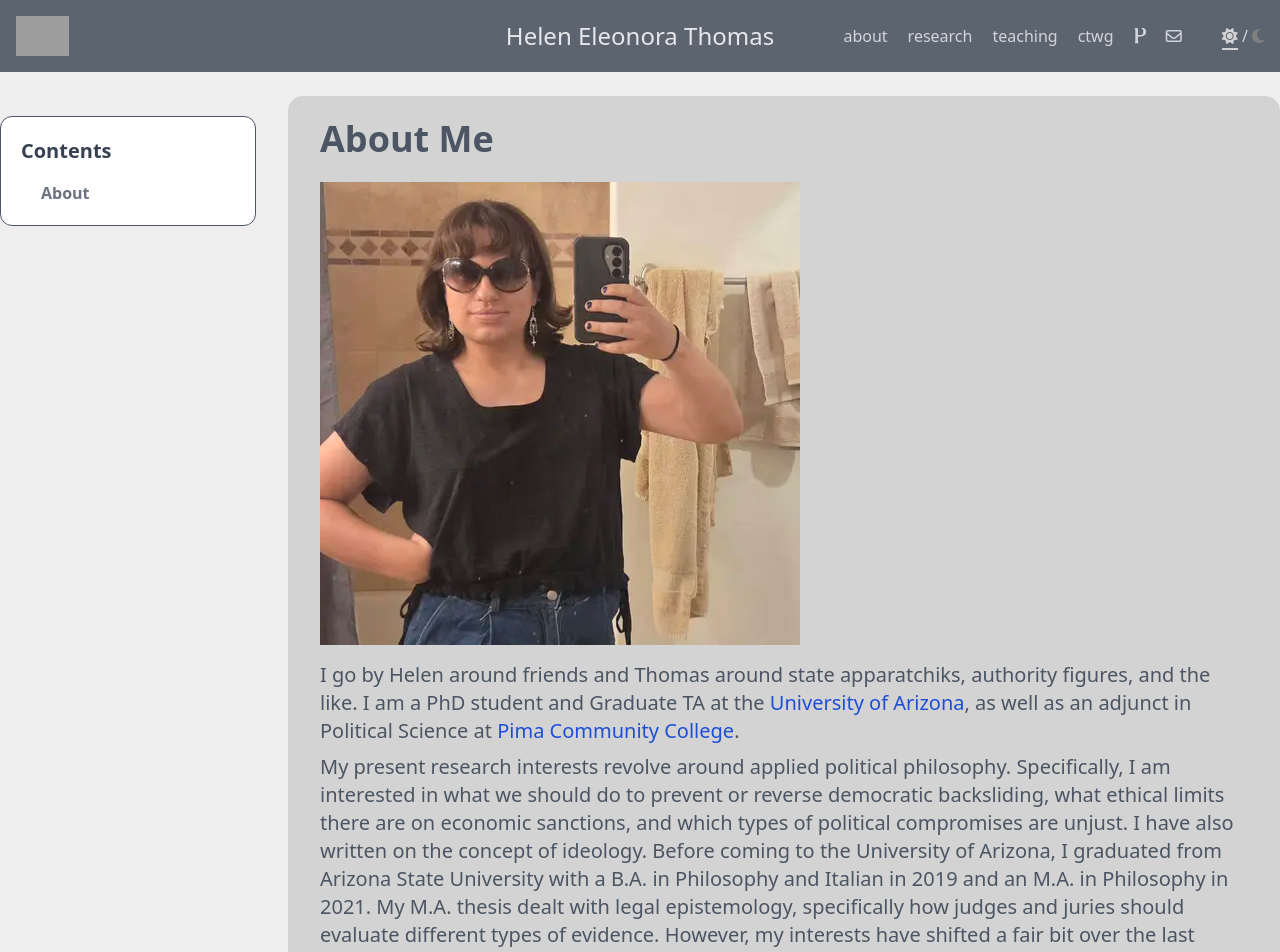
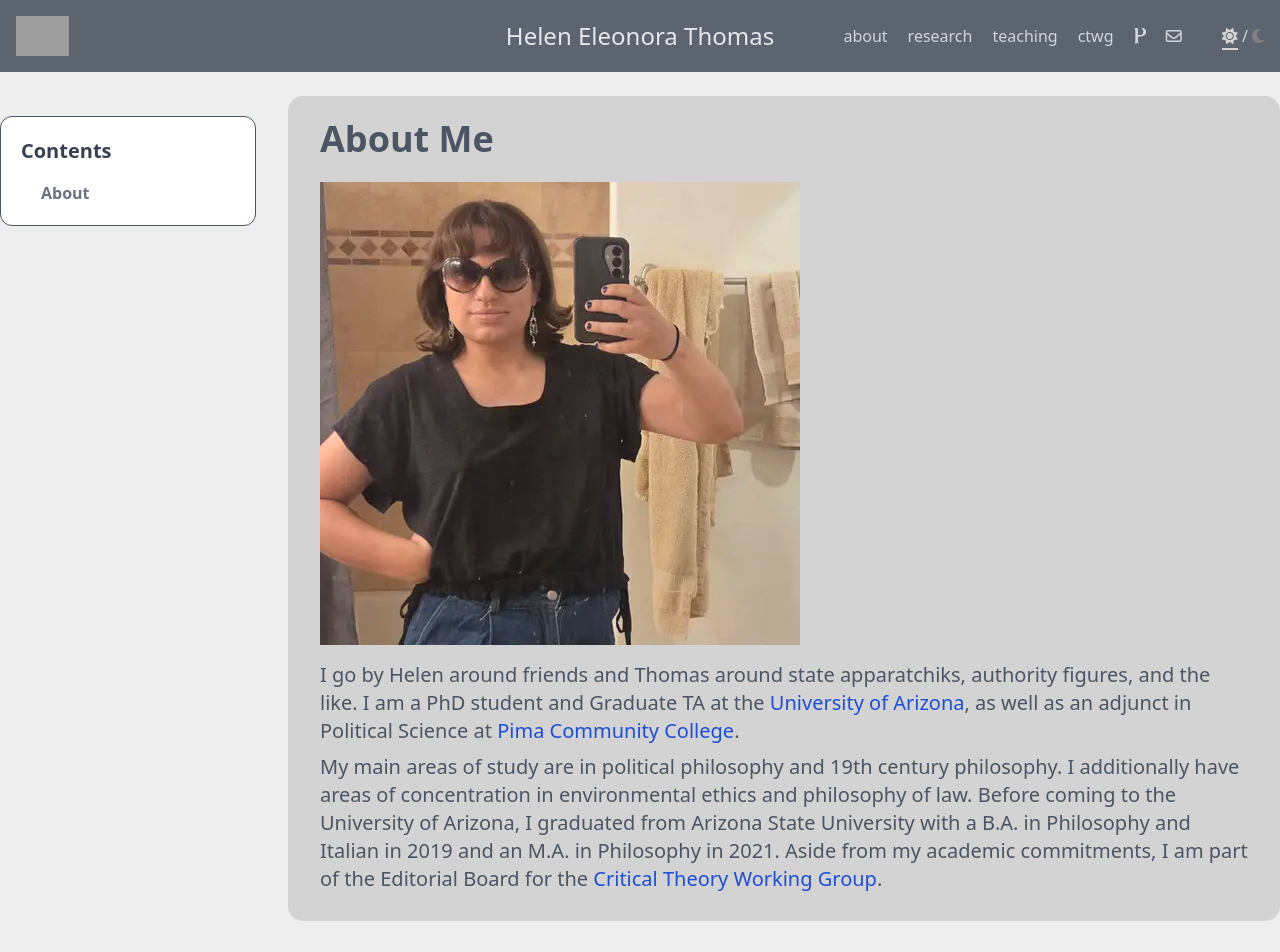
Before and after one commit to samueljthomasphilosophy/helen, a SvelteKit app: page /about in a window 1280 px wide. Shown: the top 952 px of the page. Built offline with nearby package versions, Linux system fonts and the light colour scheme; grey boxes are pictures that could not be loaded.

Commit message:
Update +page.svelte

```diff
--- a/src/routes/about/+page.svelte
+++ b/src/routes/about/+page.svelte
@@ -23,9 +23,9 @@
                 as well as an adjunct in Political Science at <a class="text-blue-700 hover:underline" href="https://www.pima.edu/"
                 >Pima Community College</a>.
                 </p> <p class="text-xl py-1">
-                My present research interests revolve around applied political philosophy. Specifically, I am interested in what we should do to prevent or reverse democratic backsliding, what ethical limits there are on economic sanctions, and which types of political compromises are unjust. I have also written on the concept of ideology.
+                My main areas of study are in political philosophy and 19th century philosophy. I additionally have areas of concentration in environmental ethics and philosophy of law.
 
-                Before coming to the University of Arizona, I graduated from Arizona State University with a B.A. in Philosophy and Italian in 2019 and an M.A. in Philosophy in 2021. My M.A. thesis dealt with legal epistemology, specifically how judges and juries should evaluate different types of evidence. However, my interests have shifted a fair bit over the last couple years. Aside from my academic commitments, I am part of the Editorial Board for the
+                Before coming to the University of Arizona, I graduated from Arizona State University with a B.A. in Philosophy and Italian in 2019 and an M.A. in Philosophy in 2021. Aside from my academic commitments, I am part of the Editorial Board for the
                 <a class="text-blue-700 hover:underline" href="https://ctwgwebsite.github.io"
                 >Critical Theory Working Group</a>.
                 </p> <p class="text-xl py-1">
```
